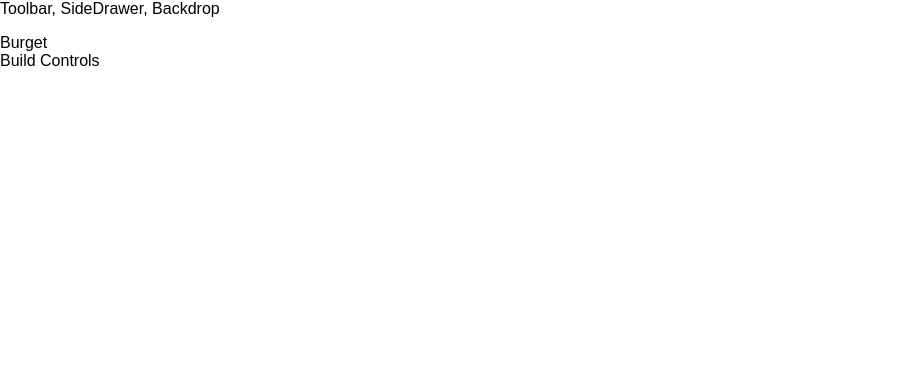
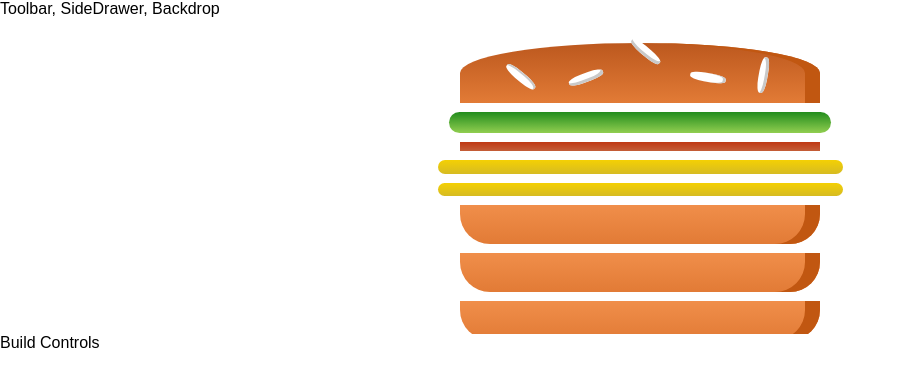
Before and after one commit to serhii-stotskyi/burger-app, a React app: page / in a window 1280 px wide. Shown: the top 386 px of the page, without its empty margins (0-906 px from the left). Built offline with nearby package versions, Linux system fonts and the light colour scheme.

Commit message:
added dynamic ingredients, refactoring, changed invalid classes name

```diff
--- a/package.json
+++ b/package.json
@@ -30,6 +30,7 @@
     "postcss-flexbugs-fixes": "3.2.0",
     "postcss-loader": "2.0.6",
     "promise": "8.0.1",
+    "prop-types": "^15.6.1",
     "react": "^16.0.0",
     "react-dev-utils": "^4.0.1",
     "react-dom": "^16.0.0",
--- /dev/null
+++ b/src/components/Burger/Burger.css
@@ -0,0 +1,23 @@
+.Burger {
+    width: 100%;
+    margin: auto;
+    height: 250px;
+    overflow: scroll;
+    text-align: center;
+    font-weight: bold;
+    font-size: 1.2rem;
+    }
+
+@media (min-width: 1000px) and (min-height: 700px) {
+    .Burger {
+        width: 700px;
+        height: 600px
+    }
+}
+
+@media (min-width: 500px) and (min-height: 401px) {
+    .Burger {
+        width: 450px;
+        height: 300px
+    }
+}
--- a/src/components/Burger/Burger.js
+++ b/src/components/Burger/Burger.js
@@ -0,0 +1,22 @@
+import React from 'react';
+import classes from './Burger.css';
+import BurgerIngredient from './BurgerIngredient/BurgerIngredient'
+
+const burger = (props) => {
+    const transformedIngredients = Object.keys(props.ingredients)
+        .map(igKey => {
+            return [...Array(props.ingredients[igKey])].map((_, i) => {
+               return <BurgerIngredient key={igKey + i} type={igKey}/>
+            });
+        });
+
+    return (
+        <div className={classes.Burger}>
+            <BurgerIngredient type="bread-top"/>
+            {transformedIngredients}
+            <BurgerIngredient type="bread-bottom"/>
+        </div>
+    );
+}
+
+export default burger;
--- /dev/null
+++ b/src/components/Burger/BurgerIngredient/BurgerIngredient.js
@@ -0,0 +1,45 @@
+import React, {Component} from 'react';
+import classes from './BurgerIngredient.css'
+import PropTypes from 'prop-types'
+
+class BurgerIngredient extends Component {
+    render () {
+        let ingredient = null;
+
+        switch (this.props.type) {
+            case ('bread-bottom'):
+                ingredient = <div className={classes.BreadBottom}></div>
+                break;
+            case ('bread-top'):
+                ingredient = (
+                    <div className={classes.BreadTop}>
+                        <div className={classes.Seeds1}></div>
+                        <div className={classes.Seeds2}></div>
+                    </div>
+                );
+                break;
+            case ('meat'):
+                ingredient = <div className={classes.BreadBottom}></div>
+                break;
+            case ('cheese'):
+                ingredient = <div className={classes.Cheese}></div>
+                break;
+            case ('salad'):
+                ingredient = <div className={classes.Salad}></div>
+                break;
+            case ('bacon'):
+                ingredient = <div className={classes.Bacon}></div>
+                break;
+            default:
+                ingredient = null;
+        }
+
+        return ingredient
+    }
+};
+
+BurgerIngredient.propTypes = {
+    type: PropTypes.string.isRequired
+}
+
+export default BurgerIngredient;
--- a/src/containers/BurgerBuilder/BurgerBilder.js
+++ b/src/containers/BurgerBuilder/BurgerBilder.js
@@ -1,12 +1,22 @@
 import React, { Component } from 'react';
 
-import Auxed from '../../hoc/Auxed'
+import Auxed from '../../hoc/Auxed';
+import Burger from '../../components/Burger/Burger';
 
 class BurgerBuilder extends Component {
+
+    state = {
+        ingredients: {
+            salad: 1,
+            bacon: 1,
+            cheese:2,
+            meat: 2
+        }
+    }
     render() {
         return (
             <Auxed>
-                <div>Burget</div>
+                <Burger ingredients={this.state.ingredients} />
                 <div>Build Controls</div>
             </Auxed>
         )
```
Also changed, not shown: src/components/Burger/BurgerIngridient/BurgerIngridient.js (deleted, +0 -38 lines), src/components/Burger/BurgerIngredient/BurgerIngredient.css (renamed from src/components/Burger/BurgerIngridient/BurgerIngridient.css), 1 other file (tests, documents, lock files or other folders).
